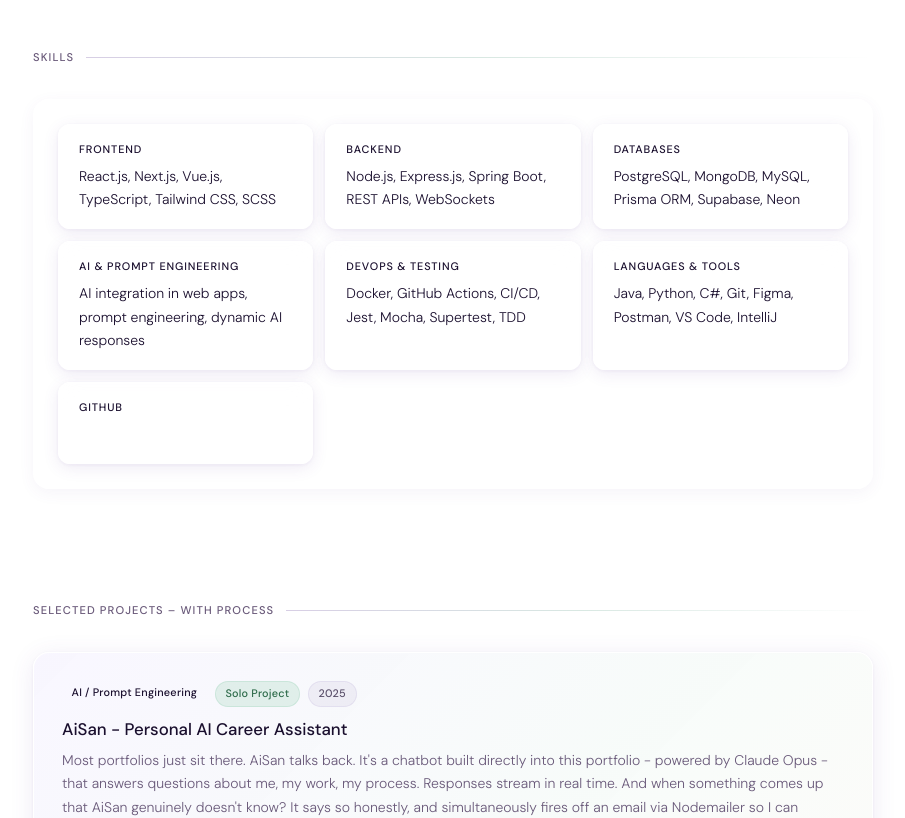
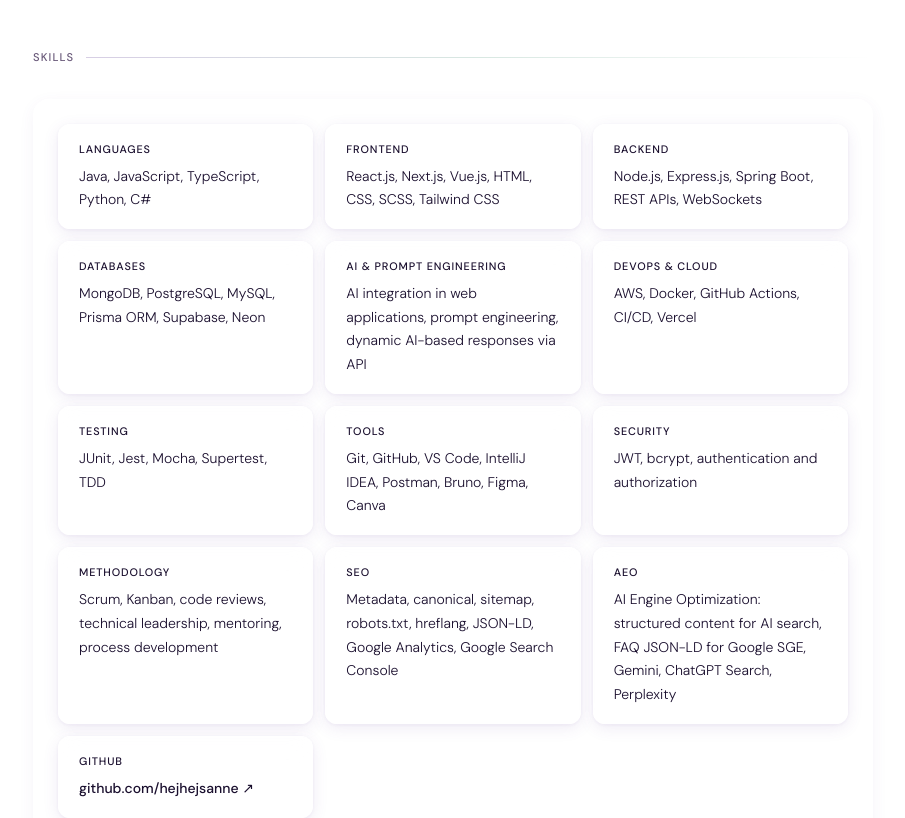
Before and after one commit to hejhejsanne/fullstackdeveloper, a Next.js app in the folder fullstackdeveloper.se/: page / in a window 1280 px wide. Shown: the part 2080-2898 px from the top of the page, without its empty margins (187-1092 px from the left). Built offline with nearby package versions, Linux system fonts and the light colour scheme.

Commit message:
fix skillist

```diff
--- a/fullstackdeveloper.se/src/data/index.ts
+++ b/fullstackdeveloper.se/src/data/index.ts
@@ -120,11 +120,14 @@
     ],
   },
 ];
-
 export const skills: Skill[] = [
   {
+    category: "Languages",
+    items: "Java, JavaScript, TypeScript, Python, C#",
+  },
+  {
     category: "Frontend",
-    items: "React.js, Next.js, Vue.js, TypeScript, Tailwind CSS, SCSS",
+    items: "React.js, Next.js, Vue.js, HTML, CSS, SCSS, Tailwind CSS",
   },
   {
     category: "Backend",
@@ -132,20 +135,43 @@
   },
   {
     category: "Databases",
-    items: "PostgreSQL, MongoDB, MySQL, Prisma ORM, Supabase, Neon",
+    items: "MongoDB, PostgreSQL, MySQL, Prisma ORM, Supabase, Neon",
   },
   {
     category: "AI & Prompt Engineering",
     items:
-      "AI integration in web apps, prompt engineering, dynamic AI responses",
+      "AI integration in web applications, prompt engineering, dynamic AI-based responses via API",
   },
   {
-    category: "DevOps & Testing",
-    items: "Docker, GitHub Actions, CI/CD, Jest, Mocha, Supertest, TDD",
+    category: "DevOps & Cloud",
+    items: "AWS, Docker, GitHub Actions, CI/CD, Vercel",
   },
   {
-    category: "Languages & Tools",
-    items: "Java, Python, C#, Git, Figma, Postman, VS Code, IntelliJ",
+    category: "Testing",
+    items: "JUnit, Jest, Mocha, Supertest, TDD",
+  },
+  {
+    category: "Tools",
+    items: "Git, GitHub, VS Code, IntelliJ IDEA, Postman, Bruno, Figma, Canva",
+  },
+  {
+    category: "Security",
+    items: "JWT, bcrypt, authentication and authorization",
+  },
+  {
+    category: "Methodology",
+    items:
+      "Scrum, Kanban, code reviews, technical leadership, mentoring, process development",
+  },
+  {
+    category: "SEO",
+    items:
+      "Metadata, canonical, sitemap, robots.txt, hreflang, JSON-LD, Google Analytics, Google Search Console",
+  },
+  {
+    category: "AEO",
+    items:
+      "AI Engine Optimization: structured content for AI search, FAQ JSON-LD for Google SGE, Gemini, ChatGPT Search, Perplexity",
   },
   {
     category: "GitHub",
--- a/fullstackdeveloper.se/src/styles/components/skills.css
+++ b/fullstackdeveloper.se/src/styles/components/skills.css
@@ -82,7 +82,7 @@
   font-weight: 500;
   background: var(--chrome-text);
   -webkit-background-clip: text;
-  -webkit-text-fill-color: transparent;
+  -webkit-text-fill-color: var(--text);
   background-clip: text;
 }
 
```
